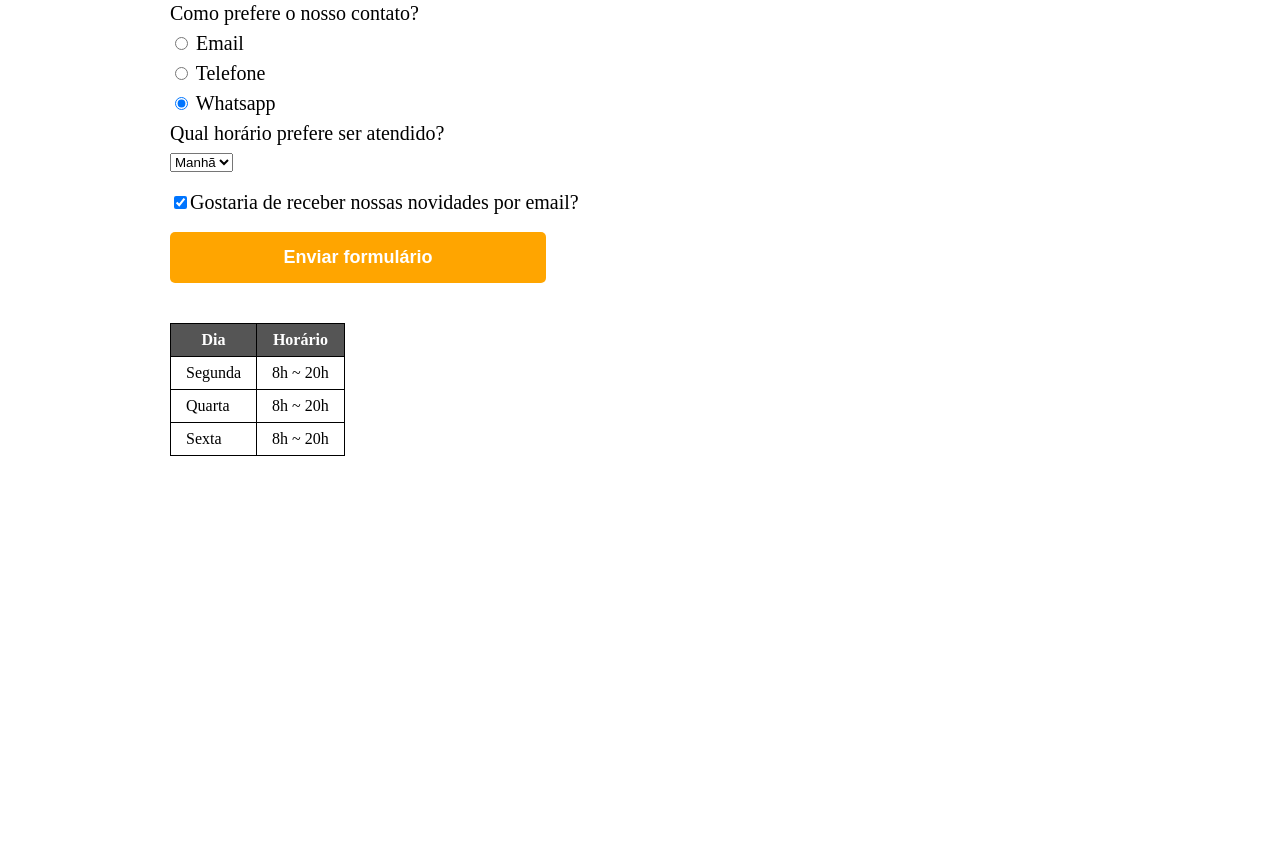
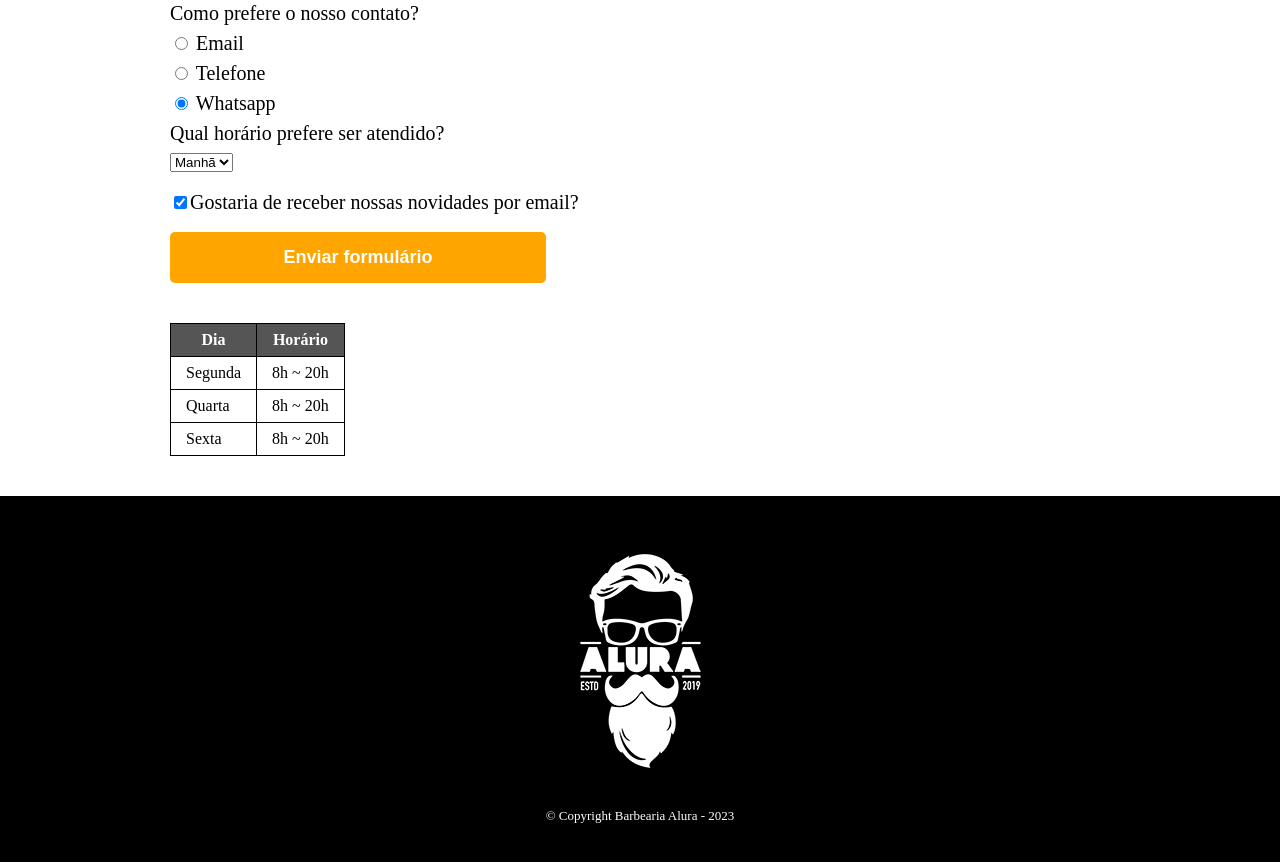
Before and after one commit to EricaFreitas/aulahtml, a plain HTML site: page pagina2.html in a window 1280 px wide. Shown: the part 795-1657 px from the top of the page. Before the commit the page ends 1291 px from the top, so only its background shows below. Drawn offline with Linux system fonts and the light colour scheme.

Commit message:
Add files via upload

```diff
--- a/pagina2.html
+++ b/pagina2.html
@@ -85,5 +85,10 @@
       </table>
     </main>
 
+    <footer>
+      <img src="rodape.png" alt="Logo da Barbearia Alura">
+      <p class="copyright">&copy; Copyright Barbearia Alura - 2023</p>
+    </footer>
+
   </body>
 </html>
--- a/style.css
+++ b/style.css
@@ -71,3 +71,13 @@ td, th{
   border: 1px solid #000000;
   padding: 8px 15px;
 }
+footer{
+  text-align: center;
+  background: #000000;
+  padding: 40px 0;
+}
+.copyright{
+  color: #FFFFFF;
+  font-size: 13px;
+  margin: 20px 0 0;
+}
```
Also changed, not shown: rodape.png (added).
